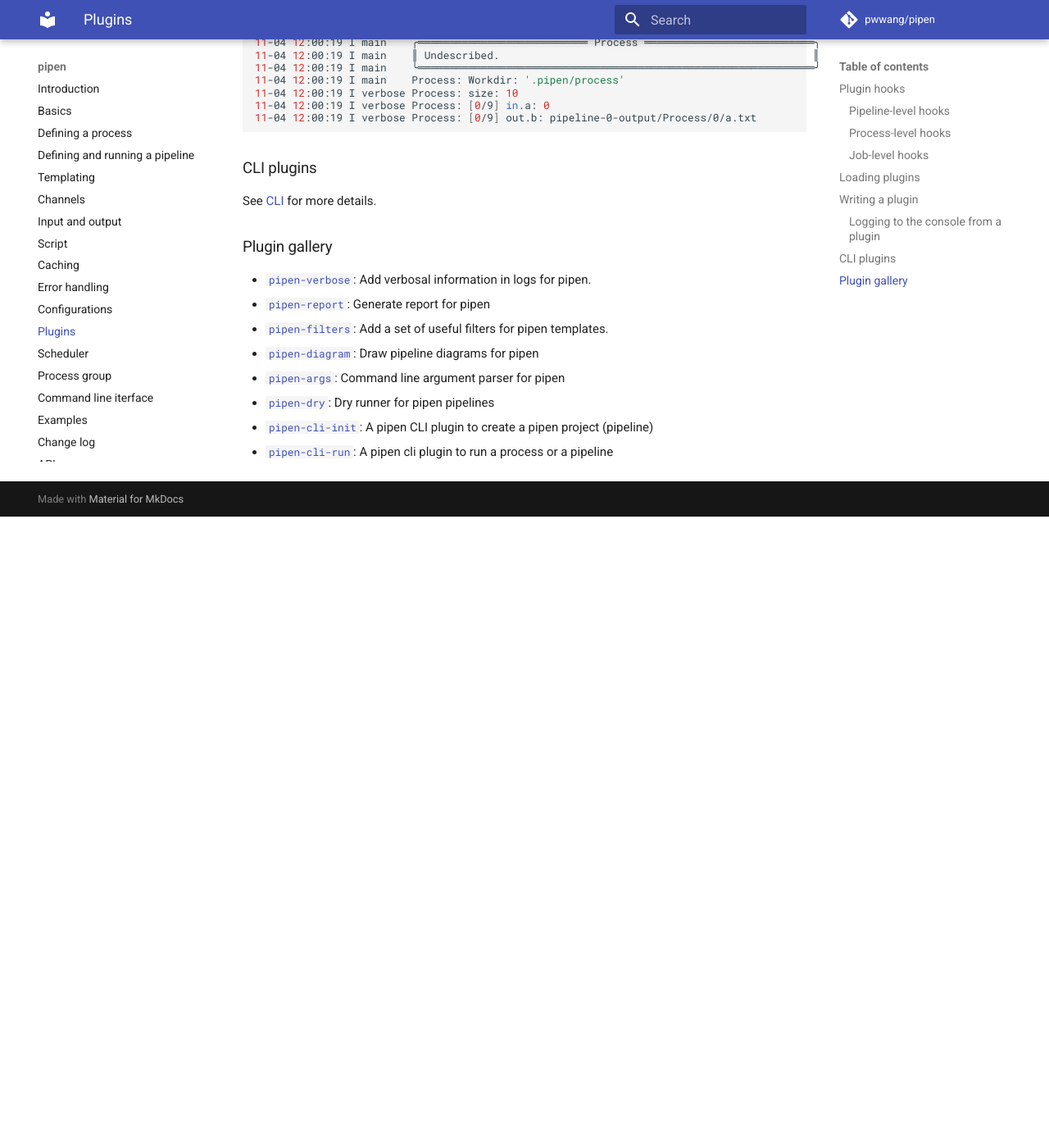
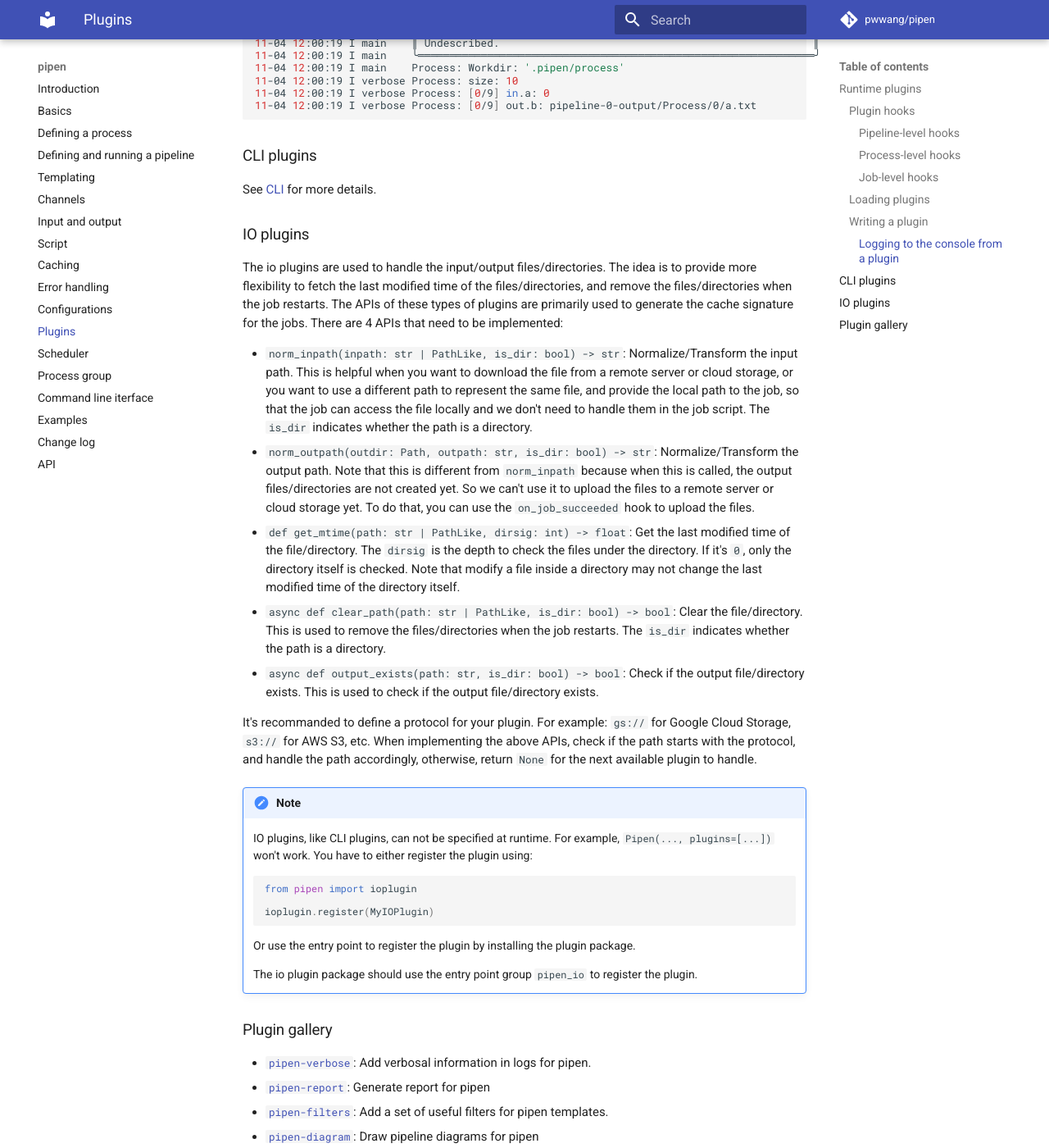
Before and after one commit to pwwang/pipen, an MkDocs documentation site: the page built from docs/plugin.md, in a window 1280 px wide and 1400 px high, scrolled down 3616 px. Shown: the whole window at 82% size. Built offline with MkDocs 1.6.1 and Material for MkDocs 9.7.7, drawn with Linux system fonts in a browser that asks for light colours; comment, search, counter and statistics services are not loaded; before the commit the page ends 4246 px from its top, so only the background shows below that; some of the changed text lies outside the part shown.

Commit message:
docs: add docs for io plugins

````diff
--- a/docs/plugin.md
+++ b/docs/plugin.md
@@ -1,6 +1,8 @@
 `pipen` uses [`simplug`][1] for plugin support. There are very enriched hooks available for you to write your own plugins to extend `pipen`.
 
-## Plugin hooks
+## Runtime plugins
+
+### Plugin hooks
 
 To implement a function in your plugin, just simply:
 
@@ -16,7 +18,7 @@ Note that you have to use keyword-arguments and they have to match the hook sign
 
 See [`simplug`][1] for more details.
 
-### Pipeline-level hooks
+#### Pipeline-level hooks
 
 - `on_setup(config)` (sync):
 
@@ -37,7 +39,7 @@ See [`simplug`][1] for more details.
 
     After all processes finish. `succeeded` indicates whether all processes/jobs finish successfully.
 
-### Process-level hooks
+#### Process-level hooks
 
 - `on_proc_create(proc)` (sync)
 
@@ -73,7 +75,7 @@ See [`simplug`][1] for more details.
 
     When a process is done.
 
-### Job-level hooks
+#### Job-level hooks
 
 - `on_job_init(proc, job)` (async)
 
@@ -123,7 +125,7 @@ See [`simplug`][1] for more details.
 
     When a job is done but failed (i.e. return_code == 1).
 
-## Loading plugins
+### Loading plugins
 
 You can specify the plugins to be loaded by specifying the names or the plugin itself in `plugins` configuration. With names, the plugins will be loaded from [entry points][2].
 
@@ -137,7 +139,7 @@ Pipen(..., plugins=["-pipen_verbose"])
 
     You can use `+` as prefix to enable a disabled plugin, or `-` as prefix to disable an enabled plugin. If no prefix is used, only the specified plugins will be enabled and all other plugins will be disabled. You should either use `+` or `-` for all plugins or none of them. If a plugin is not given as a string, it will be treated as `+plugin`.
 
-## Writing a plugin
+### Writing a plugin
 
 You can write your own plugin by implementing some of the above hooks. You can import the plugin directly and add it to `Pipen(..., plugins=[...]). For example:
 
@@ -173,7 +175,7 @@ pipen_verbose = "pipen_verbose"
 
 Then the plugin `pipen_verbose` can be loaded by `plugins=["+pipen_verbose"]` or disabled by `plugins=["-pipen_verbose"]`
 
-### Logging to the console from a plugin
+#### Logging to the console from a plugin
 
 Of course you can do arbitrary logging from a plugin. However, to keep the consistency with main logger of `pipen`, The best practice is:
 
@@ -201,6 +203,38 @@ The above code will produce some logging on the console like this:
 
 See [CLI][11] for more details.
 
+## IO plugins
+
+The io plugins are used to handle the input/output files/directories. The idea is to provide more flexibility to fetch the last modified time of the files/directories, and remove the files/directories when the job restarts. The APIs of these types of plugins are primarily used to generate the cache signature for the jobs. There are 4 APIs that need to be implemented:
+
+- `norm_inpath(inpath: str | PathLike, is_dir: bool) -> str`: Normalize/Transform the input path.
+    This is helpful when you want to download the file from a remote server or cloud storage, or you want to use a different path to represent the same file, and provide the local path to the job, so that the job can access the file locally and we don't need to handle them in the job script. The `is_dir` indicates whether the path is a directory.
+- `norm_outpath(outdir: Path, outpath: str, is_dir: bool) -> str`: Normalize/Transform the output path.
+    Note that this is different from `norm_inpath` because when this is called, the output files/directories are not created yet. So we can't use it to upload the files to a remote server or cloud storage yet. To do that, you can use the `on_job_succeeded` hook to upload the files.
+- `def get_mtime(path: str | PathLike, dirsig: int) -> float`: Get the last modified time of the file/directory.
+    The `dirsig` is the depth to check the files under the directory. If it's `0`, only the directory itself is checked. Note that modify a file inside a directory may not change the last modified time of the directory itself.
+- `async def clear_path(path: str | PathLike, is_dir: bool) -> bool`: Clear the file/directory.
+    This is used to remove the files/directories when the job restarts. The `is_dir` indicates whether the path is a directory.
+- `async def output_exists(path: str, is_dir: bool) -> bool`: Check if the output file/directory exists.
+    This is used to check if the output file/directory exists.
+
+It's recommanded to define a protocol for your plugin. For example: `gs://` for Google Cloud Storage, `s3://` for AWS S3, etc. When implementing the above APIs, check if the path starts with the protocol, and handle the path accordingly, otherwise, return `None` for the next available plugin to handle.
+
+!!! note
+
+    IO plugins, like CLI plugins, can not be specified at runtime. For example, `Pipen(..., plugins=[...])` won't work.
+    You have to either register the plugin using:
+
+    ```python
+    from pipen import ioplugin
+
+    ioplugin.register(MyIOPlugin)
+    ```
+
+    Or use the entry point to register the plugin by installing the plugin package.
+
+    The io plugin package should use the entry point group `pipen_io` to register the plugin.
+
 ## Plugin gallery
 
 - [`pipen-verbose`][3]: Add verbosal information in logs for pipen.
@@ -209,8 +243,12 @@ See [CLI][11] for more details.
 - [`pipen-diagram`][5]: Draw pipeline diagrams for pipen
 - [`pipen-args`][6]: Command line argument parser for pipen
 - [`pipen-dry`][7]: Dry runner for pipen pipelines
-- [`pipen-cli-init`][9]: A pipen CLI plugin to create a pipen project (pipeline)
-- [`pipen-cli-run`][10]: A pipen cli plugin to run a process or a pipeline
+- [`pipen-annotate`][12]: Use docstring to annotate pipen processes
+- [`pipen-board`][13]: Visualize configuration and running of pipen pipelines on the web
+- [`pipen-lock`][14]: Process lock for pipen to prevent multiple runs at the same time.
+- [`pipen-log2file`][15]: Save running logs to file for pipen
+- [`pipen-poplog`][16]: Populate logs from jobs to running log of the pipeline
+- [`pipen-runinfo`][17]: Save running information to file for pipen
 
 [1]: https://github.com/pwwang/simplug
 [2]: https://packaging.python.org/specifications/entry-points/
````
Also changed, not shown: other parts of docs/plugin.md (+6 -0 lines), docs/cli.md (+11 -0 lines).
